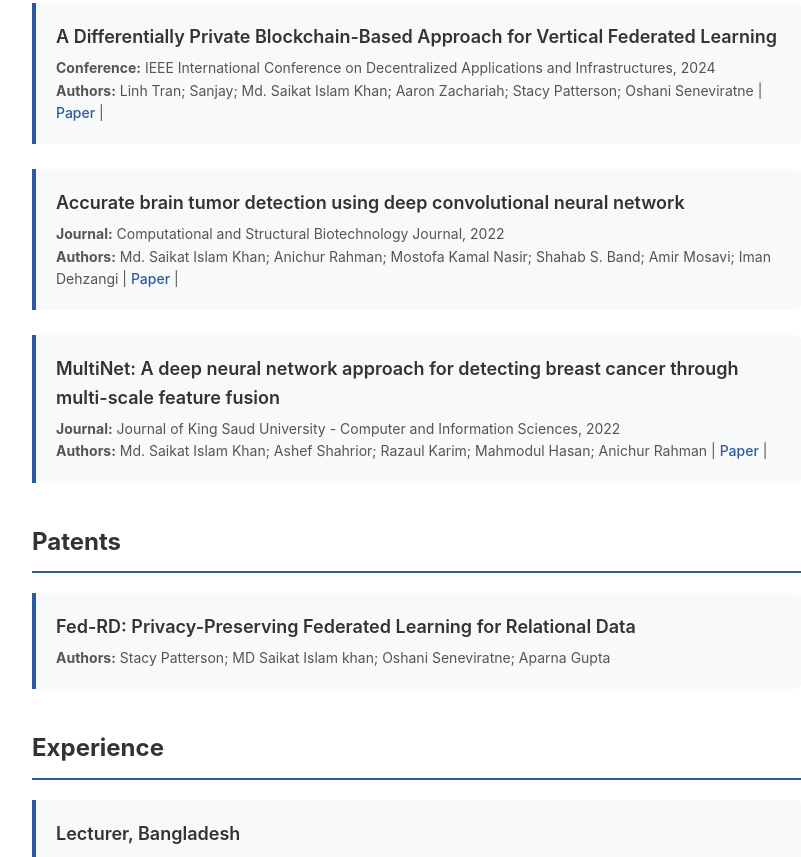
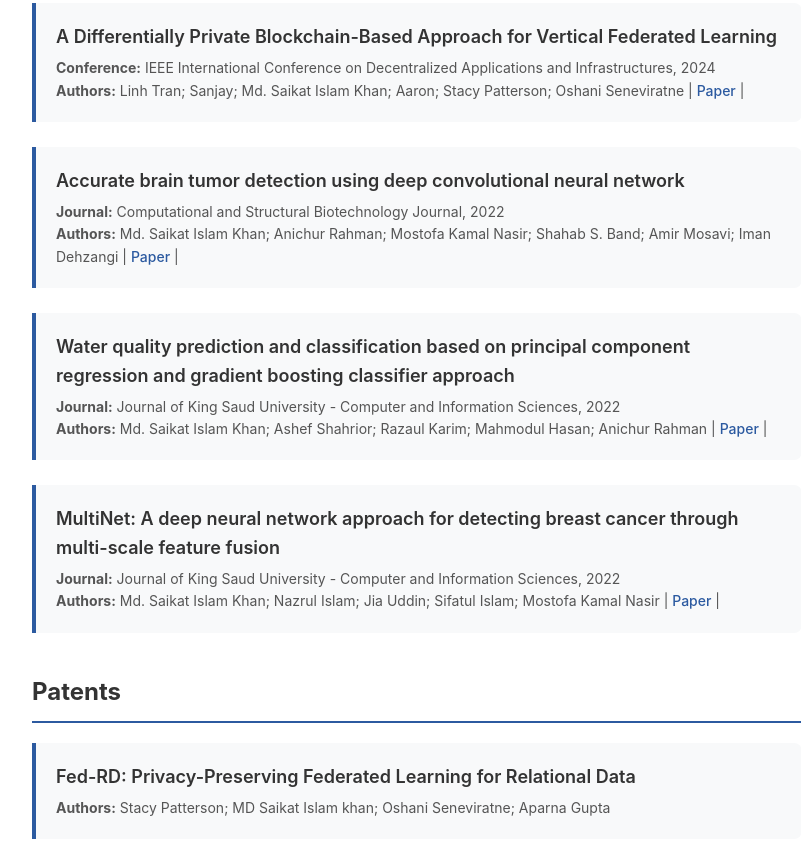
Before and after one commit to saikat15010/saikat15010.github.io, a plain HTML site: page index.html in a window 1280 px wide. Shown: the part 1037-1894 px from the top of the page, without its empty margins (398-1199 px from the left). Drawn offline with Linux system fonts and the light colour scheme.

Commit message:
Update index.html

```diff
--- a/index.html
+++ b/index.html
@@ -391,7 +391,7 @@
                     <div class="item-title">A Differentially Private Blockchain-Based Approach for Vertical Federated Learning</div>
                     <div class="item-description">
                         <strong>Conference:</strong> IEEE International Conference on Decentralized Applications and Infrastructures, 2024<br>
-                        <strong>Authors:</strong> Linh Tran; Sanjay; Md. Saikat Islam Khan; Aaron Zachariah; Stacy Patterson; Oshani Seneviratne
+                        <strong>Authors:</strong> Linh Tran; Sanjay; Md. Saikat Islam Khan; Aaron; Stacy Patterson; Oshani Seneviratne
                       | <a href="https://ieeexplore.ieee.org/abstract/document/10646467" class="publication-link">Paper</a> |
                     </div>
                 </div>
@@ -406,11 +406,20 @@
                 </div>
 
                 <div class="publication-item">
-                    <div class="item-title">MultiNet: A deep neural network approach for detecting breast cancer through multi-scale feature fusion</div>
+                    <div class="item-title">Water quality prediction and classification based on principal component regression and gradient boosting classifier approach</div>
                     <div class="item-description">
                         <strong>Journal:</strong> Journal of King Saud University - Computer and Information Sciences, 2022<br>
                         <strong>Authors:</strong> Md. Saikat Islam Khan; Ashef Shahrior; Razaul Karim; Mahmodul Hasan; Anichur Rahman
                       | <a href="https://www.sciencedirect.com/science/article/pii/S1319157821002068" class="publication-link">Paper</a> |
+                    </div>
+                </div>
+
+                <div class="publication-item">
+                    <div class="item-title">MultiNet: A deep neural network approach for detecting breast cancer through multi-scale feature fusion</div>
+                    <div class="item-description">
+                        <strong>Journal:</strong> Journal of King Saud University - Computer and Information Sciences, 2022<br>
+                        <strong>Authors:</strong> Md. Saikat Islam Khan; Nazrul Islam;  Jia Uddin;  Sifatul Islam;  Mostofa Kamal Nasir
+                      | <a href="https://www.sciencedirect.com/science/article/pii/S1319157821001361" class="publication-link">Paper</a> |
                     </div>
                 </div>
 
```
